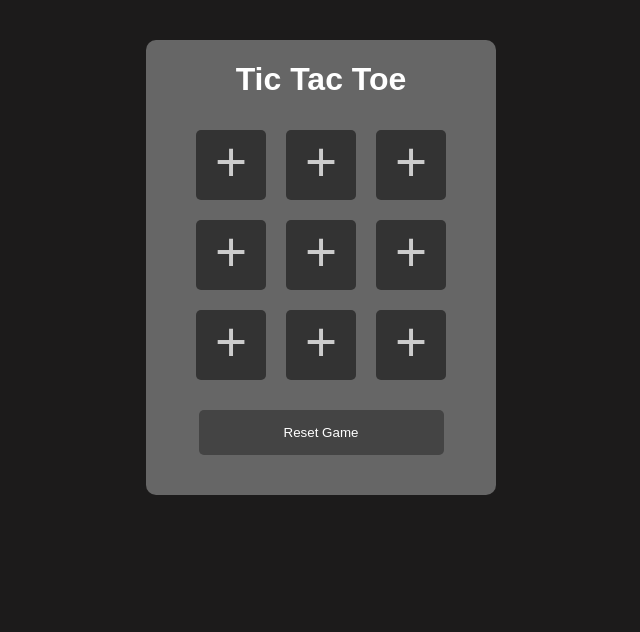
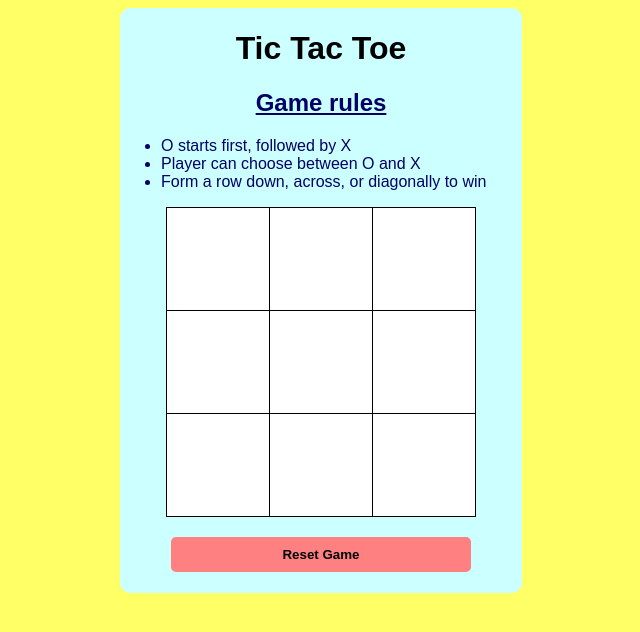
Before and after one commit to wfxronald/tic-tac-toe, a plain HTML site: page index.html in a window 1280 px wide. Both pictures are taken after a click on the button "Reset Game". Shown: the whole page, without its empty margins (319-959 px from the left). Drawn offline with nearby package versions, Linux system fonts and the light colour scheme.

Commit message:
Changed display, clean up script
Edit the appearance of the page and neaten the script file

```diff
--- a/css/style.css
+++ b/css/style.css
@@ -1,52 +1,72 @@
 body{
-	background:#1c1b1b;
-	color:#666;
+	background:#ffff66;
+	color:#ccffff;
 	font-family:"Arial", sans-serif;
 }
 
 h1{
 	text-align:center;
-	color:#fff;
+	color:#000000;
 }
 
-.clearfix{
-	clear:both;
+h2{
+	text-align:center;
+	text-decoration:underline;
+	color:#000066;
+
 }
 
-#container{
-	width:350px;
-	overflow:auto;
-	margin:40px auto;
-	background: #666;
-	padding-bottom: 40px;
-	border-radius: 10px;
+#rules li{
+	list-style: disc;
+	text-align: left;
+	color:#000066;
 }
 
-#board li{
-	float:left;
-	margin: 10px;
-	height: 70px;
-	width: 70px;
-	font-size: 55px;
-	background:#333;
-	color:#ccc;
-	list-style: none;
-	text-align: center;
-	border-radius: 5px;
+th,td{
+	border:1px solid black;
+	background-color:#ffffff;
+	color:#ffffff;
+	font-size:55pt;
+	text-align:center;
+	width:100px;
+	height:100px;
 }
 
-#board li:hover,#reset:hover{
+table{
+	border-collapse:collapse;
+	margin-left:auto;
+	margin-right:auto;
+}
+
+table,tr,td:hover,#reset:hover{
 	cursor:pointer;
-	background: #000;
+	background-color:#e0e0d1;
 }
 
 #reset{
 	border:0;
-	background: #444;
-	color:#fff;
-	width: 70%;
-	padding: 15px;
+	background:#ff8080;
+	color:#000000;
+	width:300px;
+	padding:10px;
+	font-weight:bold;
 	border-radius:5px;
+}
+
+footer {
+	display:block;
+	text-align:center;
+	padding-top:20px;
+	padding-bottom:20px;
+}
+
+#container{
+	width:400px;
+	margin-left:auto;
+	margin-right:auto;
+	background: #ccffff;
+	border-radius: 10px;
+	padding:1px;
 }
 
 .o{
@@ -56,9 +76,3 @@ h1{
 .x{
 	color: red !important;
 }
-
-footer {
-	display:block;
-	text-align: center;
-	padding-top: 20px;
-}
--- a/index.html
+++ b/index.html
@@ -11,18 +11,32 @@
 			<header>
 				<h1>Tic Tac Toe</h1>
 			</header>
-			<ul id="board">
-				<li id="spot1">+</li>
-				<li id="spot2">+</li>
-				<li id="spot3">+</li>
-				<li id="spot4">+</li>
-				<li id="spot5">+</li>
-				<li id="spot6">+</li>
-				<li id="spot7">+</li>
-				<li id="spot8">+</li>
-				<li id="spot9">+</li>
+
+			<h2>Game rules</h2>
+			<ul id="rules">
+				<li>O starts first, followed by X</li>
+				<li>Player can choose between O and X</li>
+				<li>Form a row down, across, or diagonally to win</li>
 			</ul>
-			<div class="clearfix"></div>
+
+			<table id="board">
+				<tr>
+					<td id="spot1"></td>
+					<td id="spot2"></td>
+					<td id="spot3"></td>
+				</tr>
+				<tr>
+					<td id="spot4"></td>
+					<td id="spot5"></td>
+					<td id="spot6"></td>
+				</tr>
+				<tr>
+					<td id="spot7"></td>
+					<td id="spot8"></td>
+					<td id="spot9"></td>
+				</tr>
+			</table>
+
 			<footer>
 				<button id="reset">Reset Game</button>
 			</footer>
--- a/js/script.js
+++ b/js/script.js
@@ -1,9 +1,6 @@
 $(document).ready(function() {
-	var x = "x";
-	var o = "o";
 	var turns = 0;
 
-	// Spot vars
 	var spot1 = $('#spot1');
 	var spot2 = $('#spot2');
 	var spot3 = $('#spot3');
@@ -14,88 +11,61 @@ $(document).ready(function() {
 	var spot8 = $('#spot8');
 	var spot9 = $('#spot9');
 
-	$('#board li').on('click', function() {
-		if (spot1.hasClass('o') && spot2.hasClass('o') && spot3.hasClass('o') ||
-		    spot4.hasClass('o') && spot5.hasClass('o') && spot6.hasClass('o') ||
-		    spot7.hasClass('o') && spot8.hasClass('o') && spot9.hasClass('o') ||
-		    spot1.hasClass('o') && spot4.hasClass('o') && spot7.hasClass('o') ||
-		    spot2.hasClass('o') && spot5.hasClass('o') && spot8.hasClass('o') ||
-		    spot3.hasClass('o') && spot6.hasClass('o') && spot9.hasClass('o') ||
-		    spot1.hasClass('o') && spot5.hasClass('o') && spot9.hasClass('o') ||
-		    spot3.hasClass('o') && spot5.hasClass('o') && spot7.hasClass('o')
-		    ){
-			alert('Winner: O');
-			$('#board li').text('+');
-			$('#board li').removeClass('disable');
-			$('#board li').removeClass('o');
-			$('#board li').removeClass('x');
-		}
+	// Check for every row, column and diagonal
+	function checkWinningCondition(player) {
+		return spot1.hasClass(player) && spot2.hasClass(player) && spot3.hasClass(player) ||
+		spot4.hasClass(player) && spot5.hasClass(player) && spot6.hasClass(player) ||
+	    spot7.hasClass(player) && spot8.hasClass(player) && spot9.hasClass(player) ||
+	    spot1.hasClass(player) && spot4.hasClass(player) && spot7.hasClass(player) ||
+	    spot2.hasClass(player) && spot5.hasClass(player) && spot8.hasClass(player) ||
+	    spot3.hasClass(player) && spot6.hasClass(player) && spot9.hasClass(player) ||
+	    spot1.hasClass(player) && spot5.hasClass(player) && spot9.hasClass(player) ||
+	    spot3.hasClass(player) && spot5.hasClass(player) && spot7.hasClass(player);
+	}
 
-		else if (spot1.hasClass('x') && spot2.hasClass('x') && spot3.hasClass('x') ||
-		    spot4.hasClass('x') && spot5.hasClass('x') && spot6.hasClass('x') ||
-		    spot7.hasClass('x') && spot8.hasClass('x') && spot9.hasClass('x') ||
-		    spot1.hasClass('x') && spot4.hasClass('x') && spot7.hasClass('x') ||
-		    spot2.hasClass('x') && spot5.hasClass('x') && spot8.hasClass('x') ||
-		    spot3.hasClass('x') && spot6.hasClass('x') && spot9.hasClass('x') ||
-		    spot1.hasClass('x') && spot5.hasClass('x') && spot9.hasClass('x') ||
-		    spot3.hasClass('x') && spot5.hasClass('x') && spot7.hasClass('x')
-		    ){
-			alert('Winner: X');
-			$('#board li').text('+');
-			$('#board li').removeClass('disable');
-			$('#board li').removeClass('o');
-			$('#board li').removeClass('x');
-		}
+	// Resetting the board
+	function resetBoard() {
+		$('#board td').text('');
+		$('#board td').removeClass('disable');
+		$('#board td').removeClass('o');
+		$('#board td').removeClass('x');
+	}
 
-		else if (turns == 9) {
-			alert('Tie Game');
-			$('#board li').text('+');
-			$('#board li').removeClass('disable');
-			$('#board li').removeClass('o');
-			$('#board li').removeClass('x');
-			turns = 0;
-		}
-
-		else if ($(this).hasClass('disable')) {
+	$('#board td').on('click', function() {
+		// Cannot click on occupied space
+		if ($(this).hasClass('disable')) {
 			alert('This spot is already filled');
 		}
 
-		// Whose turn is it? Either it is o turn
+		// O starts first, so even-indexed turn is O's turn
 		else if (turns%2 == 0) {
 			turns++;
-			$(this).text(o);
+			$(this).text('o');
 			$(this).addClass('disable o');
 
-			if (spot1.hasClass('o') && spot2.hasClass('o') && spot3.hasClass('o') ||
-		    spot4.hasClass('o') && spot5.hasClass('o') && spot6.hasClass('o') ||
-		    spot7.hasClass('o') && spot8.hasClass('o') && spot9.hasClass('o') ||
-		    spot1.hasClass('o') && spot4.hasClass('o') && spot7.hasClass('o') ||
-		    spot2.hasClass('o') && spot5.hasClass('o') && spot8.hasClass('o') ||
-		    spot3.hasClass('o') && spot6.hasClass('o') && spot9.hasClass('o') ||
-		    spot1.hasClass('o') && spot5.hasClass('o') && spot9.hasClass('o') ||
-		    spot3.hasClass('o') && spot5.hasClass('o') && spot7.hasClass('o')
-		    ) {
+			if (checkWinningCondition('o')) {
 				alert('Winner: O');
+				resetBoard();
 				turns = 0;
 		    }
+
+		    // O will have the last move, if the move does not lead to winning, it is a tiw
+		    if (turns == 9) {
+				alert('Tie Game');
+				resetBoard();
+				turns = 0;
+			}
 		}
 
-		// Or it is x turn
+		// Odd-indexed turn is X's turn
 		else {
 			turns++;
-			$(this).text(x);
+			$(this).text('x');
 			$(this).addClass('disable x');
 
-			if (spot1.hasClass('x') && spot2.hasClass('x') && spot3.hasClass('x') ||
-		    spot4.hasClass('x') && spot5.hasClass('x') && spot6.hasClass('x') ||
-		    spot7.hasClass('x') && spot8.hasClass('x') && spot9.hasClass('x') ||
-		    spot1.hasClass('x') && spot4.hasClass('x') && spot7.hasClass('x') ||
-		    spot2.hasClass('x') && spot5.hasClass('x') && spot8.hasClass('x') ||
-		    spot3.hasClass('x') && spot6.hasClass('x') && spot9.hasClass('x') ||
-		    spot1.hasClass('x') && spot5.hasClass('x') && spot9.hasClass('x') ||
-		    spot3.hasClass('x') && spot5.hasClass('x') && spot7.hasClass('x')
-		    ) {
+			if (checkWinningCondition('x')) {
 				alert('Winner: X');
+				resetBoard();
 				turns = 0;
 		    }
 		}
@@ -103,10 +73,7 @@ $(document).ready(function() {
 
 	// Reset handler
 	$('#reset').on('click', function() {
-		$('#board li').text('+');
-		$('#board li').removeClass('disable');
-		$('#board li').removeClass('o');
-		$('#board li').removeClass('x');
+		resetBoard();
 		turns = 0;
 	})
 
```
